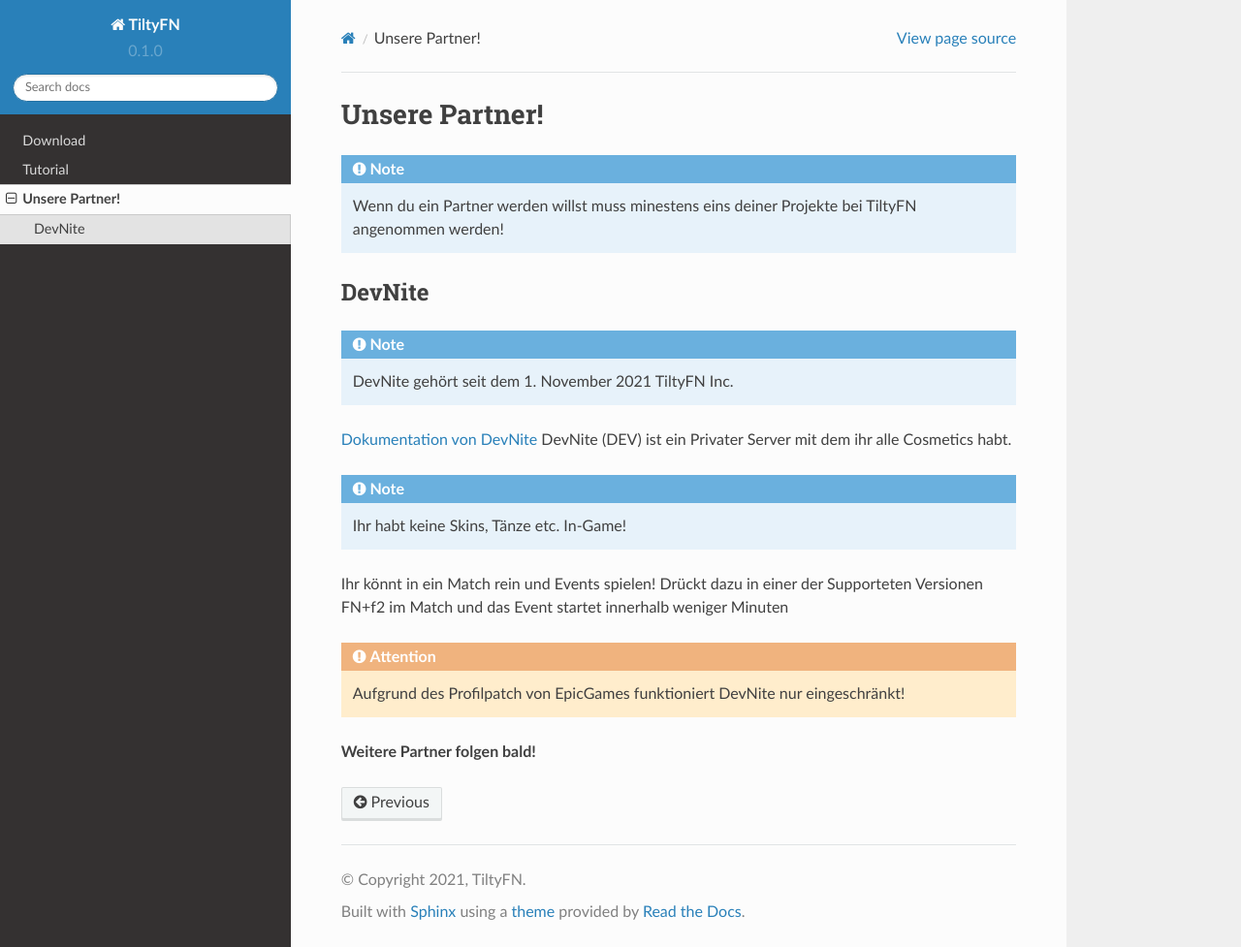
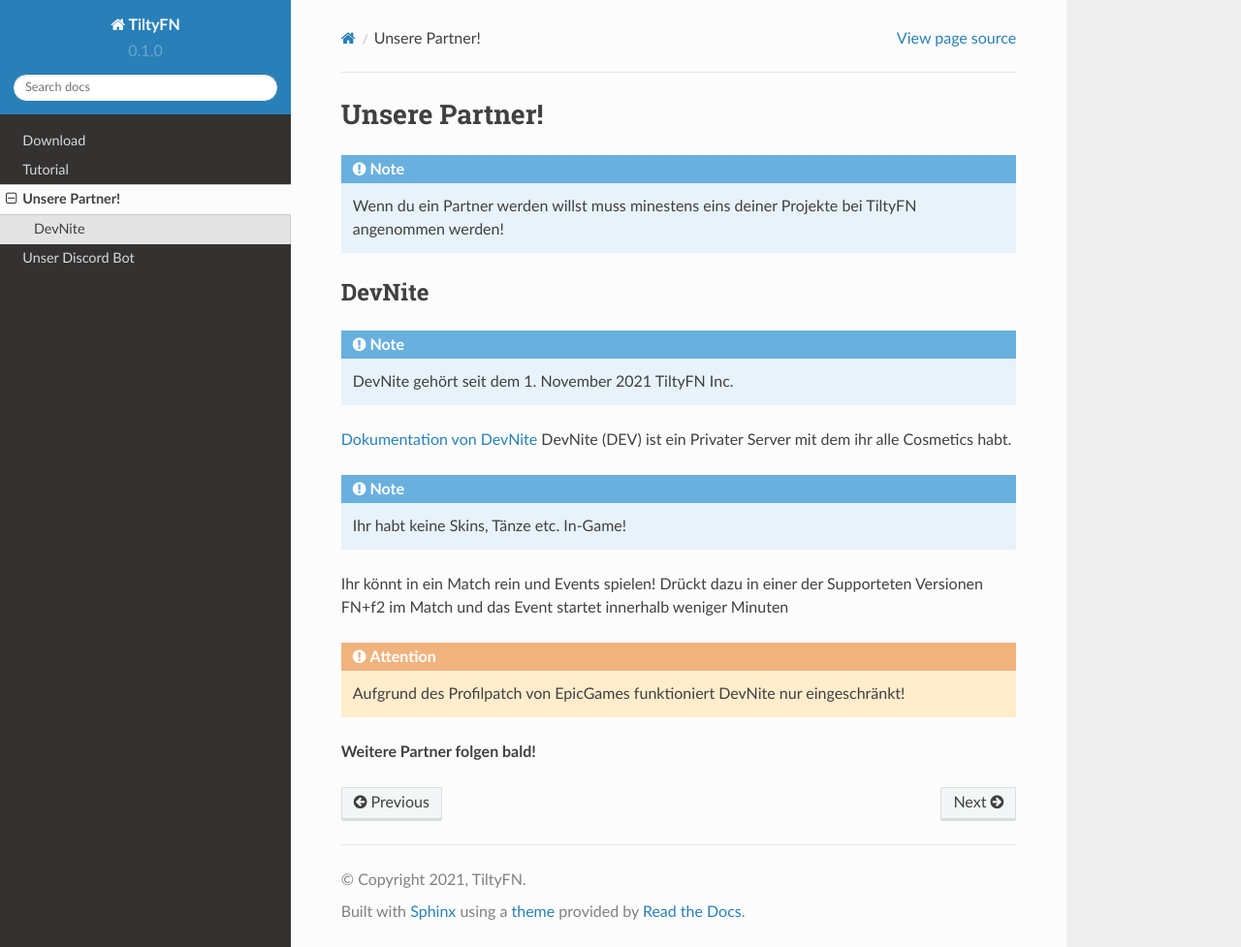
Before and after one commit to t1l7y09/TiltyFN, a Sphinx documentation site: the page built from docs/source/partners.rst, in a window 1280 px wide and 977 px high. Shown: the whole window at 97% size. Built offline with Sphinx 7.4.7 and the Read the Docs theme 2.0.0, drawn with Linux system fonts in a browser that asks for light colours; pages that are not in the unit, such as notebooks, are missing from menus.

```diff
--- a/docs/source/index.rst
+++ b/docs/source/index.rst
@@ -19,4 +19,4 @@ Contents
    Download
    tutorial
    partners
-   ourbot
+   OurBot
```
